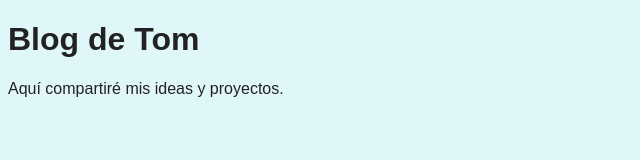
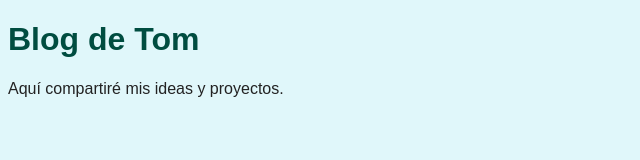
Before and after one commit to TomGaldeano/my-personal-blog, a plain HTML site: page index.html in a window 1280 px wide. Shown: the whole page, without its empty margins (0-640 px from the left). Drawn offline with Linux system fonts and the light colour scheme.

Commit message:
style: Alineación de título a la izquierda y color oscuro

```diff
--- a/style.css
+++ b/style.css
@@ -2,4 +2,4 @@ body {
     font-family: sans-serif;
     background-color: #e0f7fa;
     color: #222;
-}
+}h1 { color: #004d40; text-align: left; }
```
